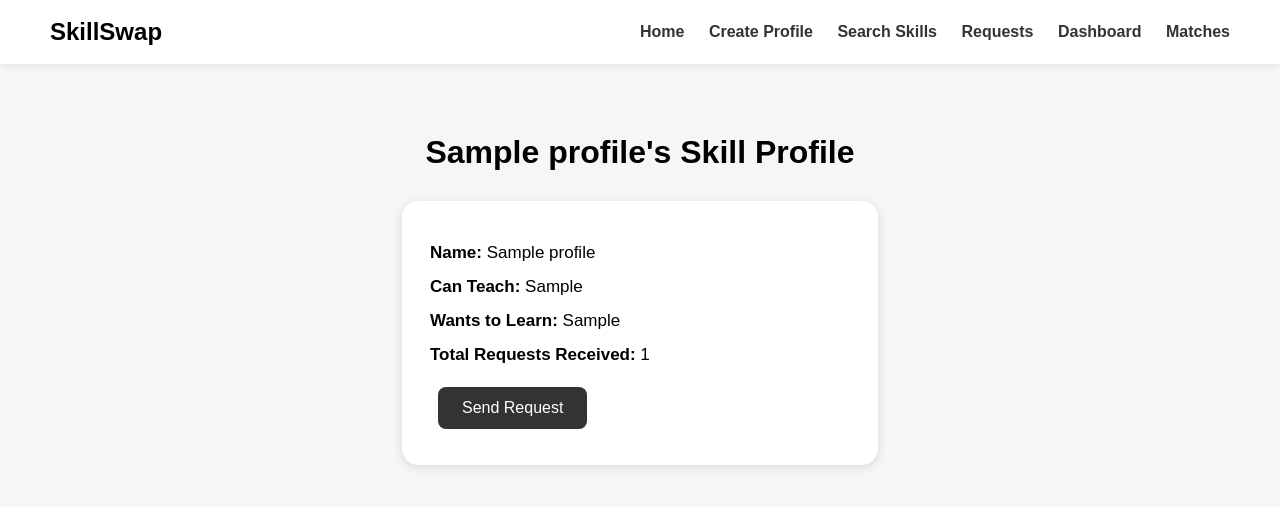
After one commit to rithanyaa-k17/skillswap, a Flask app: page /profile/1 in a window 1280 px wide. The commit adds this page. Shown: the top 507 px of the page. Run offline with Flask 3, Linux system fonts and the light colour scheme; tables that the repository leaves empty hold one stand-in row (values such as "Sample post").

Commit message:
Add profile detail page

```diff
--- a/app.py
+++ b/app.py
@@ -243,5 +243,27 @@ def smart_matches():
 
     return render_template("matches.html", matches=matches)
 
+@app.route("/profile/<int:profile_id>")
+def profile_detail(profile_id):
+    conn = get_db_connection()
+
+    profile = conn.execute(
+        "SELECT * FROM profiles WHERE id = ?",
+        (profile_id,)
+    ).fetchone()
+
+    request_count = conn.execute(
+        "SELECT COUNT(*) FROM requests WHERE profile_id = ?",
+        (profile_id,)
+    ).fetchone()[0]
+
+    conn.close()
+
+    return render_template(
+        "profile_detail.html",
+        profile=profile,
+        request_count=request_count
+    )
+
 if __name__ == "__main__":
     app.run(debug=True)
--- a/static/style.css
+++ b/static/style.css
@@ -228,3 +228,20 @@ textarea {
   font-size: 16px;
   color: #444;
 }
+.profile-detail-card {
+  background-color: white;
+  width: 420px;
+  margin: 30px auto;
+  padding: 28px;
+  border-radius: 16px;
+  box-shadow: 0 2px 10px rgba(0, 0, 0, 0.12);
+  text-align: left;
+}
+
+.profile-detail-card p {
+  font-size: 17px;
+  margin: 14px 0;
+}
+.btn.secondary {
+  background-color: #666;
+}
--- /dev/null
+++ b/templates/profile_detail.html
@@ -0,0 +1,16 @@
+{% extends "base.html" %} {% block content %}
+<div class="container">
+  <h1>{{ profile.name }}'s Skill Profile</h1>
+
+  <div class="profile-detail-card">
+    <p><strong>Name:</strong> {{ profile.name }}</p>
+    <p><strong>Can Teach:</strong> {{ profile.teach_skill }}</p>
+    <p><strong>Wants to Learn:</strong> {{ profile.learn_skill }}</p>
+    <p><strong>Total Requests Received:</strong> {{ request_count }}</p>
+
+    <a href="{{ url_for('send_request', profile_id=profile.id) }}" class="btn">
+      Send Request
+    </a>
+  </div>
+</div>
+{% endblock %}
--- a/templates/search.html
+++ b/templates/search.html
@@ -21,6 +21,12 @@
     <p><strong>Name:</strong> {{ profile.name }}</p>
     <p><strong>Can Teach:</strong> {{ profile.teach_skill }}</p>
     <p><strong>Wants to Learn:</strong> {{ profile.learn_skill }}</p>
+    <a
+      href="{{ url_for('profile_detail', profile_id=profile.id) }}"
+      class="btn secondary"
+    >
+      View Profile
+    </a>
     <a href="{{ url_for('send_request', profile_id=profile.id) }}" class="btn">
       Send Request
     </a>
```
Also changed, not shown: templates/matches.html (+6 -1 lines).
